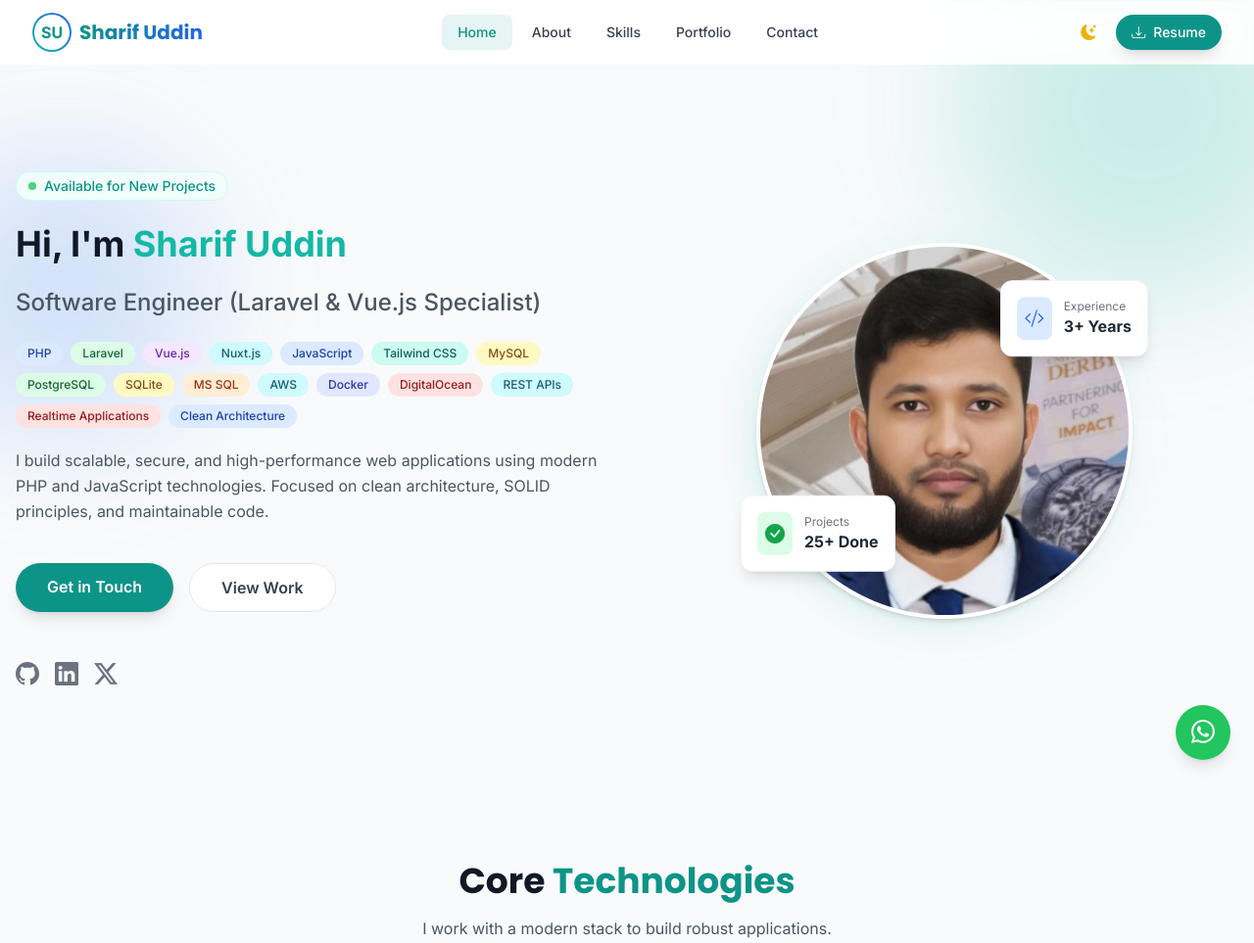
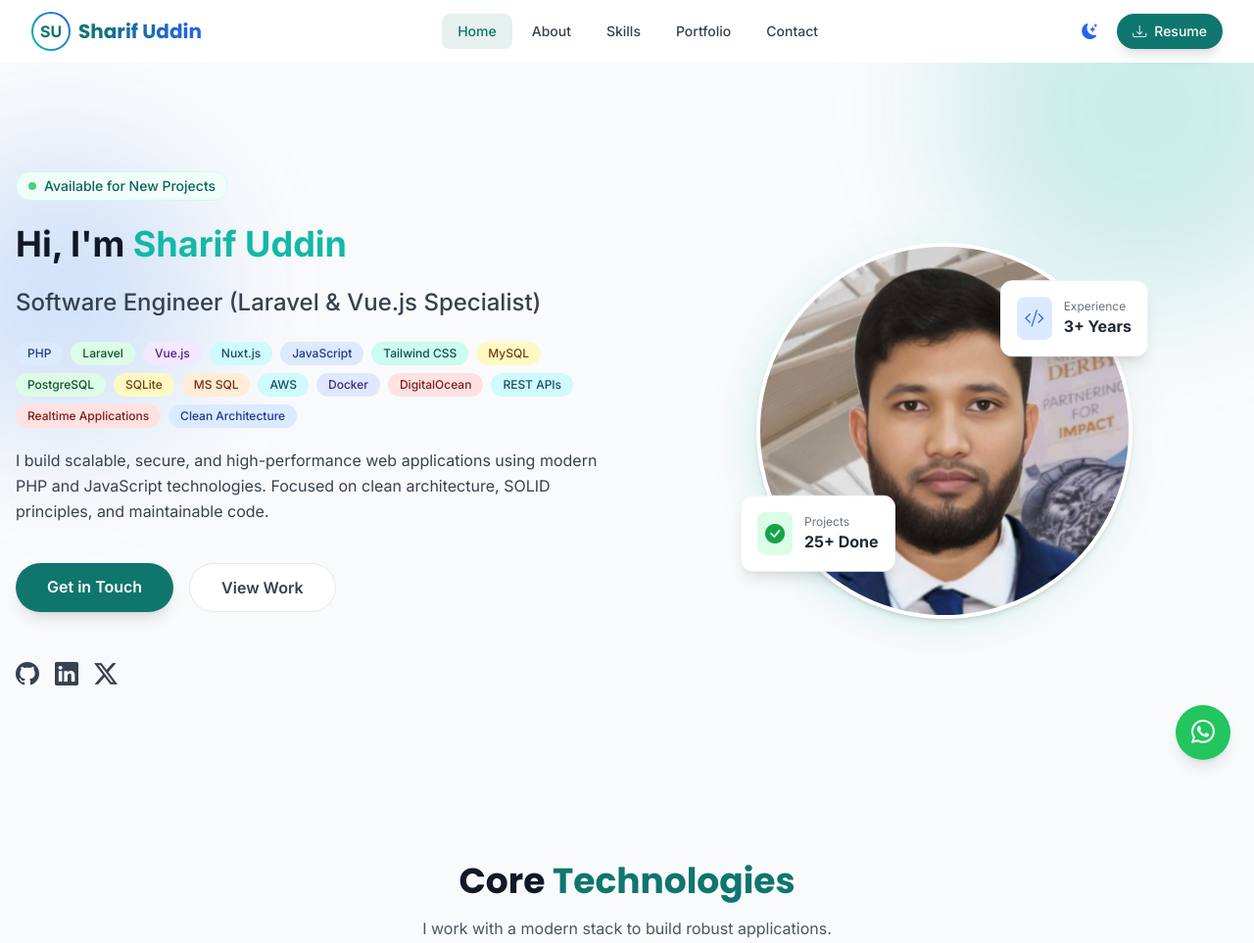
Before and after one commit to sharifWebDev/sharifwebdev.github.io, a website: page index.html in a window 1280 px wide. Shown: the top 963 px of the page at 98% size. Drawn offline with nearby package versions, Linux system fonts and the light colour scheme.

Commit message:
Refactor HTML structure and optimize CSS loading
- Updated font loading strategy to use media attributes for improved performance.
- Deferred loading of non-critical CSS files and added noscript fallbacks.
- Preloaded critical assets for better loading times.
- Cleaned up Tailwind configuration and added package.json for project management.
- Enhanced accessibility by adding aria-labels to social links and WhatsApp button.
- Improved visual consistency by adjusting text colors and backgrounds across various elements.

```diff
--- a/assets/css/style.css
+++ b/assets/css/input.css
@@ -1,3 +1,7 @@
+@tailwind base;
+@tailwind components;
+@tailwind utilities;
+
 /* Custom Scrollbar */
 ::-webkit-scrollbar {
   width: 10px;
@@ -12,12 +16,12 @@
 }
 
 ::-webkit-scrollbar-thumb {
-  background: #0d9488;
+  background: #0f766e;
   border-radius: 5px;
 }
 
 ::-webkit-scrollbar-thumb:hover {
-  background: #0f766e;
+  background: #0d655d;
 }
 
 /* Glassmorphism Utilities */
@@ -60,7 +64,7 @@
   background-clip: text;
   -webkit-background-clip: text;
   color: transparent;
-  background-image: linear-gradient(to right, #0d9488, #3b82f6);
+  background-image: linear-gradient(to right, #0f766e, #3b82f6);
 }
 
 .dark .gradient-text {
@@ -88,8 +92,8 @@ section {
 
 /* Mobile Nav Active */
 .nav-link.active {
-    color: #0d9488;
-    background-color: rgba(13, 148, 136, 0.1);
+    color: #0f766e;
+    background-color: rgba(15, 118, 110, 0.1);
 }
 .dark .nav-link.active {
     color: #2dd4bf;
--- a/index.html
+++ b/index.html
@@ -90,45 +90,33 @@
   <link rel="preconnect" href="https://fonts.gstatic.com" crossorigin>
   <link
     href="https://fonts.googleapis.com/css2?family=Inter:wght@300;400;500;600;700&family=Poppins:wght@300;400;500;600;700&display=swap"
+    rel="stylesheet" media="print" onload="this.media='all'">
+  <noscript>
+    <link
+      href="https://fonts.googleapis.com/css2?family=Inter:wght@300;400;500;600;700&family=Poppins:wght@300;400;500;600;700&display=swap"
       rel="stylesheet">
+  </noscript>
 
   <!-- ✅ External CSS & Libraries -->
+  <link rel="stylesheet" href="https://cdn.jsdelivr.net/npm/bootstrap-icons@1.11.1/font/bootstrap-icons.css" media="print"
+    onload="this.media='all'">
+  <noscript>
     <link rel="stylesheet" href="https://cdn.jsdelivr.net/npm/bootstrap-icons@1.11.1/font/bootstrap-icons.css">
-  <link rel="stylesheet" type='text/css' href="https://cdn.jsdelivr.net/gh/devicons/devicon@latest/devicon.min.css" />
+  </noscript>
+  <!-- Defer non-critical CSS -->
+  <link rel="stylesheet" href="https://cdn.jsdelivr.net/gh/devicons/devicon@latest/devicon.min.css" media="print"
+    onload="this.media='all'">
+  <link href="https://unpkg.com/aos@2.3.1/dist/aos.css" rel="stylesheet" media="print" onload="this.media='all'">
+  <noscript>
+    <link rel="stylesheet" href="https://cdn.jsdelivr.net/gh/devicons/devicon@latest/devicon.min.css">
     <link href="https://unpkg.com/aos@2.3.1/dist/aos.css" rel="stylesheet">
+  </noscript>
 
-  <!-- ✅ Tailwind (Development Mode) -->
-  <script src="https://cdn.tailwindcss.com"></script>
+  <!-- ✅ Preload Critical Assets -->
+  <link rel="preload" as="image" href="./assets/images/sharif-uddin.jpg" fetchpriority="high">
 
-  <!-- ✅ Custom Styles -->
-  <link rel="stylesheet" href="./assets/css/style.css">
-
-  <script>
-    tailwind.config = {
-      darkMode: 'class',
-      theme: {
-        extend: {
-          fontFamily: {
-            sans: ['Inter', 'sans-serif'],
-            heading: ['Poppins', 'sans-serif'],
-          },
-          colors: {
-            primary: {
-              50: '#f0fdfa',
-              100: '#ccfbf1',
-              500: '#14b8a6',
-              600: '#0d9488',
-              700: '#0f766e',
-            },
-            dark: {
-              800: '#1f2937',
-              900: '#111827',
-            }
-          }
-        }
-      }
-    }
-  </script>
+  <!-- ✅ Main Stylesheet (Compiled Tailwind) -->
+  <link rel="stylesheet" href="./assets/css/style.min.css">
 </head>
 
 <body
@@ -136,8 +124,8 @@
 
   <!-- Navbar -->
   <!-- Navbar -->
-  <header class="fixed top-0 w-full z-50 glass transition-all duration-300">
-    <div class="max-w-7xl mx-auto px-4 sm:px-6 lg:px-8 relative z-20 bg-white/50 dark:bg-dark-900/50 backdrop-blur-md">
+  <header class="fixed top-0 w-full z-50 bg-white transition-all duration-300">
+    <div class="max-w-7xl mx-auto px-4 sm:px-6 lg:px-8 relative z-20 bg-white dark:bg-dark-900/50 backdrop-blur-md">
       <div class="flex justify-between items-center h-16">
         <!-- Logo -->
         <a href="#" class="flex items-center gap-2 group">
@@ -170,10 +158,10 @@
         <!-- Right Actions -->
         <div class="flex items-center gap-2 sm:gap-3">
           <button id="theme-toggle"
-            class="p-2 rounded-lg hover:bg-gray-100 dark:hover:bg-gray-800 transition text-yellow-500 dark:text-blue-400"
+            class="p-2 rounded-lg hover:bg-gray-100 dark:hover:bg-gray-800 transition"
             aria-label="Toggle Dark Mode">
-            <i class="bi bi-sun-fill hidden" id="icon-sun"></i>
-            <i class="bi bi-moon-stars-fill" id="icon-moon"></i>
+            <i class="bi bi-sun-fill text-yellow-400 hidden" id="icon-sun"></i>
+            <i class="bi bi-moon-stars-fill text-blue-600" id="icon-moon"></i>
           </button>
           <a href="./Laravel-Developer-Resume-of-Sharif-Uddin.pdf" download
             class="hidden sm:flex items-center gap-2 px-4 py-2 text-sm font-medium text-white bg-primary-600 rounded-full hover:bg-primary-700 transition shadow-lg hover:shadow-primary-500/30"
@@ -225,9 +213,9 @@
 
     <div class="max-w-7xl mx-auto px-4 w-full grid md:grid-cols-2 gap-12 items-center">
       <!-- Content -->
-      <div class="text-center md:text-left space-y-6" data-aos="fade-right">
+      <div class="text-center md:text-left space-y-6">
         <div
-          class="inline-flex items-center gap-2 px-3 py-1 rounded-full bg-primary-50 dark:bg-primary-900/30 border border-primary-100 dark:border-primary-800 text-primary-600 dark:text-primary-400 text-sm font-medium">
+          class="inline-flex items-center gap-2 px-3 py-1 rounded-full bg-primary-50 dark:bg-primary-900/30 border border-primary-100 dark:border-primary-800 text-primary-700 dark:text-primary-400 text-sm font-medium">
           <span class="w-2 h-2 rounded-full bg-green-500 animate-pulse"></span>
           Available for New Projects
         </div>
@@ -235,51 +223,51 @@
           Hi, I'm <span class="text-teal-500">Sharif Uddin</span>
         </h1>
 
-        <div class="text-xl md:text-2xl text-gray-600 dark:text-gray-300 font-medium h-12 md:h-8">
+        <div class="text-xl md:text-2xl text-gray-700 dark:text-gray-300 font-medium h-12 md:h-8">
           Software Engineer (Laravel & Vue.js Specialist)
         </div>
         <div class="backdrop-blur-sm rounded-2xl" bis_skin_checked="1">
           <div class="flex flex-wrap gap-2 justify-center lg:justify-start my-5" bis_skin_checked="1">
             <span
-              class="inline-flex items-center px-3 py-1 rounded-full text-xs font-medium bg-blue-100 text-blue-800 dark:bg-blue-900/30 dark:text-blue-300">PHP</span>
+              class="inline-flex items-center px-3 py-1 rounded-full text-xs font-medium bg-blue-100 text-blue-900 dark:bg-blue-900/30 dark:text-blue-300">PHP</span>
             <span
-              class="inline-flex items-center px-3 py-1 rounded-full text-xs font-medium bg-green-100 text-green-800 dark:bg-green-900/30 dark:text-green-300">Laravel</span>
+              class="inline-flex items-center px-3 py-1 rounded-full text-xs font-medium bg-green-100 text-green-900 dark:bg-green-900/30 dark:text-green-300">Laravel</span>
             <span
-              class="inline-flex items-center px-3 py-1 rounded-full text-xs font-medium bg-purple-100 text-purple-800 dark:bg-purple-900/30 dark:text-purple-300">Vue.js</span>
+              class="inline-flex items-center px-3 py-1 rounded-full text-xs font-medium bg-purple-100 text-purple-900 dark:bg-purple-900/30 dark:text-purple-300">Vue.js</span>
             <span
-              class="inline-flex items-center px-3 py-1 rounded-full text-xs font-medium bg-cyan-100 text-cyan-800 dark:bg-cyan-900/30 dark:text-cyan-300">Nuxt.js</span>
+              class="inline-flex items-center px-3 py-1 rounded-full text-xs font-medium bg-cyan-100 text-cyan-900 dark:bg-cyan-900/30 dark:text-cyan-300">Nuxt.js</span>
             <span
-              class="inline-flex items-center px-3 py-1 rounded-full text-xs font-medium bg-blue-100 text-blue-800 dark:bg-blue-900/30 dark:text-blue-300">JavaScript</span>
+              class="inline-flex items-center px-3 py-1 rounded-full text-xs font-medium bg-blue-100 text-blue-900 dark:bg-blue-900/30 dark:text-blue-300">JavaScript</span>
             <span
-              class="inline-flex items-center px-3 py-1 rounded-full text-xs font-medium bg-teal-100 text-teal-800 dark:bg-teal-900/30 dark:text-teal-300">Tailwind
+              class="inline-flex items-center px-3 py-1 rounded-full text-xs font-medium bg-teal-100 text-teal-900 dark:bg-teal-900/30 dark:text-teal-300">Tailwind
               CSS</span>
             <span
-              class="inline-flex items-center px-3 py-1 rounded-full text-xs font-medium bg-yellow-100 text-yellow-800 dark:bg-yellow-900/30 dark:text-yellow-300">MySQL</span>
+              class="inline-flex items-center px-3 py-1 rounded-full text-xs font-medium bg-yellow-100 text-yellow-900 dark:bg-yellow-900/30 dark:text-yellow-300">MySQL</span>
             <span
-              class="inline-flex items-center px-3 py-1 rounded-full text-xs font-medium bg-green-100 text-green-800 dark:bg-green-900/30 dark:text-green-300">PostgreSQL</span>
+              class="inline-flex items-center px-3 py-1 rounded-full text-xs font-medium bg-green-100 text-green-900 dark:bg-green-900/30 dark:text-green-300">PostgreSQL</span>
             <span
-              class="inline-flex items-center px-3 py-1 rounded-full text-xs font-medium bg-yellow-100 text-yellow-800 dark:bg-yellow-900/30 dark:text-yellow-300">SQLite</span>
+              class="inline-flex items-center px-3 py-1 rounded-full text-xs font-medium bg-yellow-100 text-yellow-900 dark:bg-yellow-900/30 dark:text-yellow-300">SQLite</span>
             <span
-              class="inline-flex items-center px-3 py-1 rounded-full text-xs font-medium bg-orange-100 text-orange-800 dark:bg-orange-900/30 dark:text-orange-300">MS
+              class="inline-flex items-center px-3 py-1 rounded-full text-xs font-medium bg-orange-100 text-orange-900 dark:bg-orange-900/30 dark:text-orange-300">MS
               SQL</span>
             <span
-              class="inline-flex items-center px-3 py-1 rounded-full text-xs font-medium bg-cyan-100 text-cyan-800 dark:bg-cyan-900/30 dark:text-cyan-300">AWS</span>
+              class="inline-flex items-center px-3 py-1 rounded-full text-xs font-medium bg-cyan-100 text-cyan-900 dark:bg-cyan-900/30 dark:text-cyan-300">AWS</span>
             <span
-              class="inline-flex items-center px-3 py-1 rounded-full text-xs font-medium bg-indigo-100 text-indigo-800 dark:bg-indigo-900/30 dark:text-indigo-300">Docker</span>
+              class="inline-flex items-center px-3 py-1 rounded-full text-xs font-medium bg-indigo-100 text-indigo-900 dark:bg-indigo-900/30 dark:text-indigo-300">Docker</span>
             <span
-              class="inline-flex items-center px-3 py-1 rounded-full text-xs font-medium bg-red-100 text-red-800 dark:bg-red-900/30 dark:text-red-300">DigitalOcean</span>
+              class="inline-flex items-center px-3 py-1 rounded-full text-xs font-medium bg-red-100 text-red-900 dark:bg-red-900/30 dark:text-red-300">DigitalOcean</span>
             <span
-              class="inline-flex items-center px-3 py-1 rounded-full text-xs font-medium bg-cyan-100 text-cyan-800 dark:bg-cyan-900/30 dark:text-cyan-300">REST
+              class="inline-flex items-center px-3 py-1 rounded-full text-xs font-medium bg-cyan-100 text-cyan-900 dark:bg-cyan-900/30 dark:text-cyan-300">REST
               APIs</span>
             <span
-              class="inline-flex items-center px-3 py-1 rounded-full text-xs font-medium bg-red-100 text-red-800 dark:bg-red-900/30 dark:text-red-300">Realtime
+              class="inline-flex items-center px-3 py-1 rounded-full text-xs font-medium bg-red-100 text-red-900 dark:bg-red-900/30 dark:text-red-300">Realtime
               Applications</span>
             <span
-              class="inline-flex items-center px-3 py-1 rounded-full text-xs font-medium bg-blue-100 text-blue-800 dark:bg-blue-900/30 dark:text-blue-300">Clean
+              class="inline-flex items-center px-3 py-1 rounded-full text-xs font-medium bg-blue-100 text-blue-900 dark:bg-blue-900/30 dark:text-blue-300">Clean
               Architecture</span>
           </div>
 
-          <p class="text-md leading-relaxed text-gray-600 dark:text-gray-400">
+          <p class="text-md leading-relaxed text-gray-700 dark:text-gray-300">
             I build scalable, secure, and high-performance web applications using modern PHP and JavaScript
             technologies.
             Focused on clean architecture, SOLID principles, and maintainable code.
@@ -298,18 +286,19 @@
 
         <!-- Socials -->
         <div class="flex gap-4 justify-center md:justify-start pt-6">
-          <a href="https://github.com/sharifWebDev" target="_blank"
-            class="text-2xl text-gray-500 hover:text-gray-900 dark:hover:text-white transition"><i
+          <a href="https://github.com/sharifWebDev" target="_blank" rel="noopener noreferrer" aria-label="GitHub Profile"
+            class="text-2xl text-gray-700 hover:text-gray-900 dark:text-gray-400 dark:hover:text-white transition"><i
               class="bi bi-github"></i></a>
-          <a href="https://linkedin.com/in/md-sharif-uddin" target="_blank"
-            class="text-2xl text-gray-500 hover:text-blue-600 transition"><i class="bi bi-linkedin"></i></a>
-          <a href="https://twitter.com/sharifWebDev" target="_blank"
-            class="text-2xl text-gray-500 hover:text-sky-500 transition"><i class="bi bi-twitter-x"></i></a>
+          <a href="https://linkedin.com/in/md-sharif-uddin" target="_blank" rel="noopener noreferrer"
+            aria-label="LinkedIn Profile" class="text-2xl text-gray-700 hover:text-blue-600 dark:text-gray-400 transition"><i
+              class="bi bi-linkedin"></i></a>
+          <a href="https://twitter.com/sharifWebDev" target="_blank" rel="noopener noreferrer" aria-label="Twitter Profile"
+            class="text-2xl text-gray-700 hover:text-sky-500 dark:text-gray-400 transition"><i class="bi bi-twitter-x"></i></a>
         </div>
       </div>
 
       <!-- Image -->
-      <div class="relative flex justify-center" data-aos="fade-left">
+      <div class="relative flex justify-center">
         <div class="relative w-72 h-72 md:w-96 md:h-96">
           <div
             class="absolute inset-0 bg-gradient-to-tr from-primary-500 to-primary-300 rounded-full animate-pulse opacity-10 blur-xl">
@@ -483,13 +472,15 @@
             </li>
           </ul>
           <h4 class="font-bold text-lg mb-3 mt-3">Certifications</h4>
-          <p class="space-y-4">
+          <div class="space-y-4">
+            <ul class="space-y-4">
               <li class="relative pl-6 border-l-2 border-primary-200 dark:border-gray-700">
                 <div class="absolute -left-[9px] top-0 w-4 h-4 rounded-lg bg-primary-500"></div>
                 <p class="font-semibold">Professional Web Development Specialist</p>
                 <p class="text-sm text-gray-500">PeopleNTech Institute of Information Technology (2021)</p>
               </li>
-          </p>
+            </ul>
+            </div>
 
         </div>
 
@@ -846,18 +837,20 @@
       </div>
 
       <div class="flex gap-4">
-        <a href="https://facebook.com/sharif9977" class="text-gray-400 hover:text-blue-600 transition"
+        <a href="https://facebook.com/sharif9977" class="text-gray-700 hover:text-blue-600 transition"
           aria-label="Facebook Profile"><i class="bi bi-facebook text-xl"></i></a>
-        <a href="https://linkedin.com/in/md-sharif-uddin" class="text-gray-400 hover:text-blue-500 transition"
+        <a href="https://linkedin.com/in/md-sharif-uddin" class="text-gray-700 hover:text-blue-500 transition"
           aria-label="LinkedIn Profile"><i class="bi bi-linkedin text-xl"></i></a>
         <a href="https://github.com/sharifWebDev"
-          class="text-gray-400 hover:text-gray-900 dark:hover:text-white transition" aria-label="GitHub Profile"><i
+          class="text-gray-700 hover:text-gray-900 dark:hover:text-white transition" aria-label="GitHub Profile"><i
             class="bi bi-github text-xl"></i></a>
       </div>
     </div>
   </footer>
 
   <a href="https://wa.me/8801965674161?text=Hi%20Sharif%2C%20I%20found%20you%20on%20your%20portfolio!" target="_blank"
+    aria-label="Chat on WhatsApp"
+    rel="noopener noreferrer"
     class="fixed bottom-6 right-6 bg-green-500 hover:bg-green-600 text-white px-4 py-3 rounded-full shadow-lg transition transform hover:scale-110 z-50"
     bis_skin_checked="1">
     <i class="bi bi-whatsapp text-2xl"></i>
--- /dev/null
+++ b/tailwind.config.js
@@ -0,0 +1,29 @@
+/** @type {import('tailwindcss').Config} */
+module.exports = {
+  content: ["./**/*.{html,js}"],
+  darkMode: 'class',
+  theme: {
+    extend: {
+      fontFamily: {
+        sans: ['Inter', 'sans-serif'],
+        heading: ['Poppins', 'sans-serif'],
+      },
+      colors: {
+        primary: {
+          50: '#f0fdfa',
+          100: '#ccfbf1',
+          500: '#14b8a6',
+          600: '#0f766e',
+          700: '#0d655d',
+        },
+        dark: {
+          800: '#1f2937',
+          900: '#111827',
+        }
+      }
+    }
+  },
+  plugins: [],
+}
+
+// npx tailwindcss -i assets/css/input.css -o assets/css/style.min.css --minify
```
Also changed, not shown: package.json (added, +26 -0 lines), assets/css/style.min.css (added), 1 other file. Lines whose indentation alone changed are shown as unchanged.
